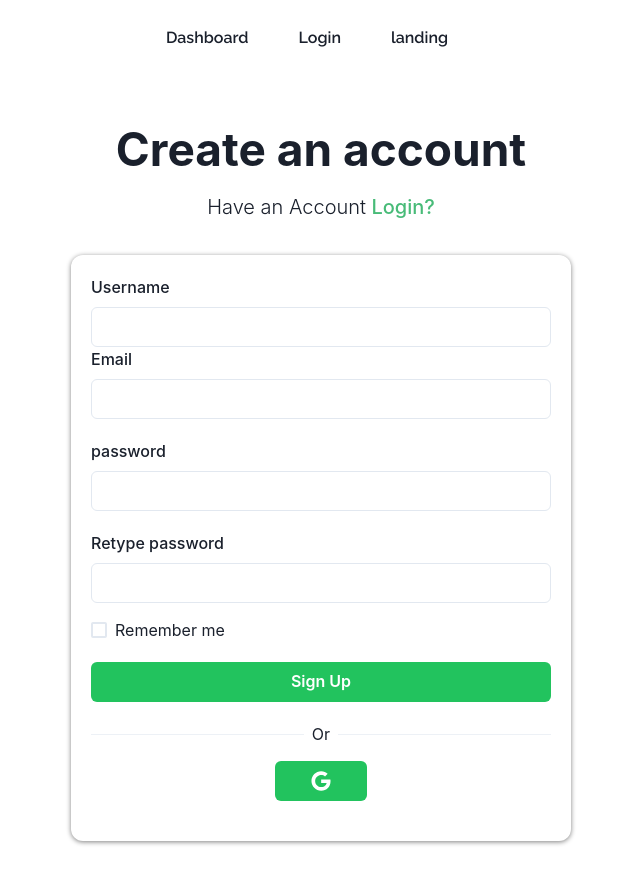
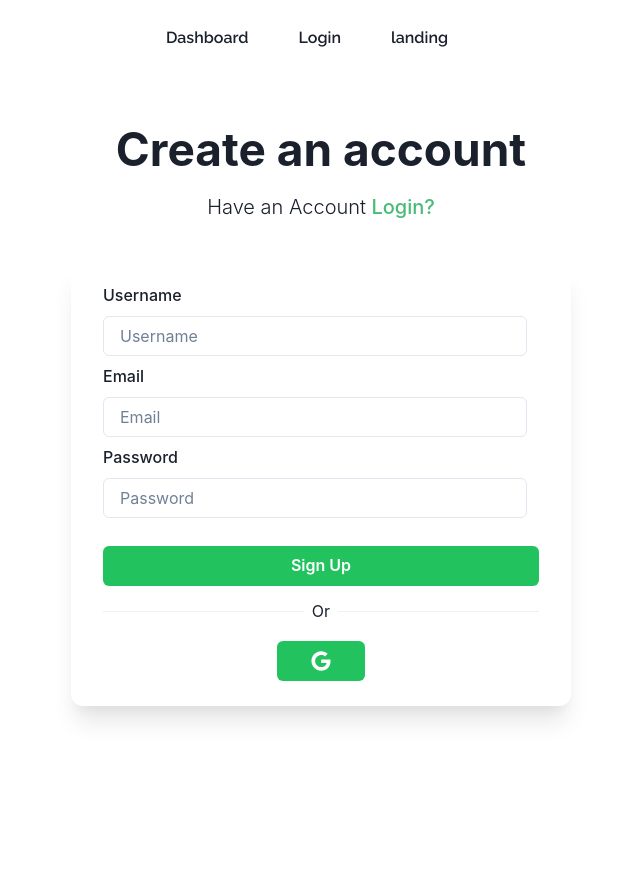
Before and after one commit to AdminForIinRange/morning-clarity, a Next.js app: page /login in a window 1280 px wide. Shown: the whole page, without its empty margins (333-973 px from the left). After the commit the page ends 800 px from the top, so only its background shows below. Built offline with nearby package versions, Linux system fonts and the light colour scheme.

Commit message:
trying to get this mono thing to wokr as i wanted hahaha

```diff
--- a/package.json
+++ b/package.json
@@ -17,6 +17,7 @@
     "animate.css": "^4.1.1",
     "bcrypt": "^5.1.1",
     "framer-motion": "^11.1.9",
+    "js-cookie": "^3.0.5",
     "mongodb": "^6.6.1",
     "mongoose": "^8.3.4",
     "next": "14.2.3",
--- a/src/components/auth/signUp/signUp.jsx
+++ b/src/components/auth/signUp/signUp.jsx
@@ -1,12 +1,11 @@
+"use client";
 
-
-
+import { addUser } from "@/lib/actions";
 import {
   FormLabel,
   Input,
   HStack,
   VStack,
-  Checkbox,
   Button,
   Divider,
   Text,
@@ -14,28 +13,45 @@ import {
 } from "@chakra-ui/react";
 
 import { FaGoogle, FaGithub, FaLinkedin } from "react-icons/fa";
+import { useFormState } from "react-dom";
+import { useEffect, useState } from "react";
+import { useRouter } from "next/navigation";
+
 const SignUp = () => {
+  const [state, formAction] = useFormState(addUser, undefined);
+  const router = useRouter();
+  const [username, setUsername] = useState(""); // State to hold the username
+
+
+
+
+  useEffect(() => {
+    localStorage.setItem("username", username);
+    console.log(username);
+
+    state?.success && router.push(`/dashboard/${username}`);
+  }, [state?.success, router, username]);
+
 
   return (
     <>
       {" "}
       <Box
         h={"100%"}
-
         rounded={"xl"}
-        px={["20px", "20px", "20px", "30px", "30px"]}
+        px={["0px", "20px", "20px", "30px", "30px"]}
         py={10}
       >
         <VStack justify={"center"} align={"center"} w={"100%"} h={"100%"}>
           <Text
-            fontSize={["26", "36", "36", "46", "46"]}
+            fontSize={["36", "36", "36", "46", "46"]}
             fontWeight={"700"}
             textAlign={"center"}
           >
             Create an account
           </Text>
           <Text
-            fontSize={["16", "18", "18", "20", "20"]}
+            fontSize={["18", "18", "18", "20", "20"]}
             fontWeight={"300"}
             textAlign={"center"}
             as={"span"}
@@ -52,66 +68,84 @@ const SignUp = () => {
             </Text>
           </Text>
 
+          <Text
+            fontSize={["18", "18", "18", "20", "20"]}
+            fontWeight={"300"}
+            textAlign={"center"}
+            as={"span"}
+          >
+            {state?.error}
+          </Text>
+
           <Box
-            px={5}
+            px={[5, 8, 8, 8, 8]}
             py={5}
             mt={"25px"}
-            w={["330px", "400px", "400px", "500px", "500px"]}
+            w={["100%", "500px", "500px", "500px", "500px"]}
             h={"100%"}
             rounded={"xl"}
-            boxShadow={"0 1px 5px gray"}
+            shadow={["none", "xl", "xl", "xl", "xl"]}
             align={"left"}
           >
+            <VStack justify={"center"} align={"left"} gap={"13px"}>
+              <form
+                action={formAction}
 
-<FormLabel htmlFor="email"> Username</FormLabel>
+              >
+                <FormLabel htmlFor="username" fontWeight={"500"}>
+                  {" "}
+                  Username
                   <Input
+                    name="username"
+                    mt={"9px"}
                     id="username"
-              type="username"
+                    type="text"
                     w={"100%"}
                     autoComplete="username"
                     required
+                    placeholder="Username"
+                    value={username}
+                    onChange={(e) => setUsername(e.target.value)}
                   />
-
-            <FormLabel htmlFor="email"> Email</FormLabel>
+                </FormLabel>
+                <FormLabel htmlFor="email" fontWeight={"500"}>
+                  {" "}
+                  Email
                   <Input
+                    name="email"
+                    mt={"9px"}
                     id="email"
                     type="email"
                     w={"100%"}
                     autoComplete="current-email"
                     required
+                    placeholder="Email"
                   />
-
-            <FormLabel mt={"20px"} htmlFor="password">
-              password
                 </FormLabel>
+                <FormLabel htmlFor="password" fontWeight={"500"}>
+                  Password
                   <Input
+                    name="password"
+                    mt={"9px"}
                     id="password"
                     type="password"
                     required
                     autoComplete="current-password"
                     style={{ width: "100%" }}
-            ></Input>
+                    placeholder="Password"
+                  />
+                </FormLabel>
 
-            <FormLabel mt={"20px"} htmlFor="password">
-              Retype password
-            </FormLabel>
-            <Input
-              id="rePassword"
-              type="password"
-              required
-              autoComplete="current-password"
+                <Button
+                  colorScheme="whatsapp"
                   w={"100%"}
-            />
-
-            <HStack mt={"15px"} justify="space-between">
-              <Checkbox>Remember me</Checkbox>
-            </HStack>
-
-            <Button colorScheme="whatsapp" mt={"20px"} w={"100%"} type="submit">
+                  type="submit"
+                  mt={"20px"}
+                >
                   Sign Up
                 </Button>
-
-            <HStack mt={"20px"}>
+              </form>
+              <HStack>
                 <Divider />
                 <Text whiteSpace="nowrap" color="fg.muted">
                   Or
@@ -119,10 +153,10 @@ const SignUp = () => {
                 <Divider />
               </HStack>
               <HStack
-              mt={"15px"}
+                mt={"5px"}
                 justify={"center"}
                 align={"center"}
-              mb={"20px"}
+                mb={"5px"}
                 gap={"10px"}
               >
                 <Button colorScheme="whatsapp" w={"20%"}>
@@ -130,6 +164,7 @@ const SignUp = () => {
                 </Button>
                 {/* allowed btn to be an anchor */}
               </HStack>
+            </VStack>
           </Box>
         </VStack>
       </Box>
--- a/src/lib/actions.js
+++ b/src/lib/actions.js
@@ -1,16 +1,53 @@
 "use server";
-
+import { revalidatePath } from "next/cache";
+import { redirect } from "next/navigation";
 import { User } from "./models"; // Importing User model from "./models"
 import { connectToDB } from "./utils"; // Importing connectToDB function from "./utils"
+import Cookies from 'js-cookie';
+// export const addData = async (userData) => {
+//   try {
+//     connectToDB(); // Establishing connection to the database
 
-export const addData = async (userData) => {
+//     const newUser = new User(userData); // Creating a new User object with userData
+
+//     await newUser.save(); // Saving the new user to the database
+//   } catch (error) {
+//     console.error("Error adding user data:", error);
+//   }
+// };
+
+export const addUser = async (previousState,formData) => {
+  const { username, email, password } = Object.fromEntries(formData); // formData is transformed into an object
+
+  console.log(username, email, password);
+
   try {
-    connectToDB(); // Establishing connection to the database
+    connectToDB();
 
-    const newUser = new User(userData); // Creating a new User object with userData
+    const user = await User.findOne({ username });
 
-    await newUser.save(); // Saving the new user to the database
-  } catch (error) {
-    console.error("Error adding user data:", error);
+    if (user) {
+      return { error: "Username already exists" };
+    }
+
+    const newUser = new User({
+      username,
+      email,
+      password,
+    });
+
+
+    await newUser.save();
+
+
+    console.log("saved to db");
+
+    return { success: true  };
+
+  } catch (err) {
+    console.log(err);
+    return { error: "Something went wrong!" };
   }
+
+
 };
```
Also changed, not shown: src/app/dashboard/[slug]/page.jsx (added, +26 -0 lines), src/app/dashboard/page.jsx (+9 -3 lines), src/app/dashboard/users/page.jsx (deleted, +0 -58 lines), src/lib/data.js (+26 -1 lines), 1 other file (tests, documents, lock files or other folders). Lines whose indentation alone changed are shown as unchanged.
